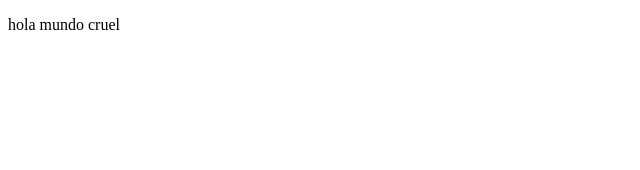
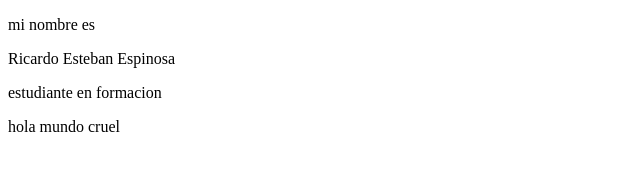
Before and after one commit to respinosa25/mi-primer-repositorio, a plain HTML site: page index.html in a window 1280 px wide. Shown: the whole page, without its empty margins (0-640 px from the left). Drawn offline with Linux system fonts and the light colour scheme.

Commit message:
cambios de info

```diff
--- a/index.html
+++ b/index.html
@@ -8,6 +8,12 @@
 
     </head>
     <body>
+        <p>mi nombre es</p>
+
+        <p>Ricardo Esteban Espinosa</p>
+
+        <p>estudiante en formacion</p>
+
         <p>hola mundo cruel</p>
     </body>
 
```
